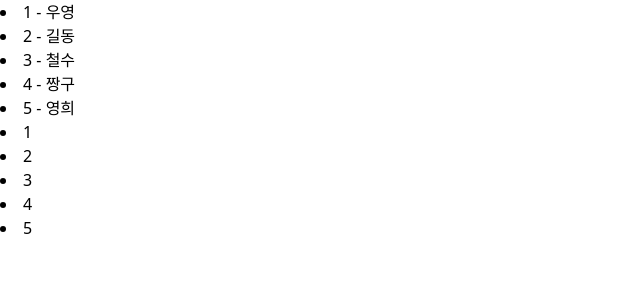
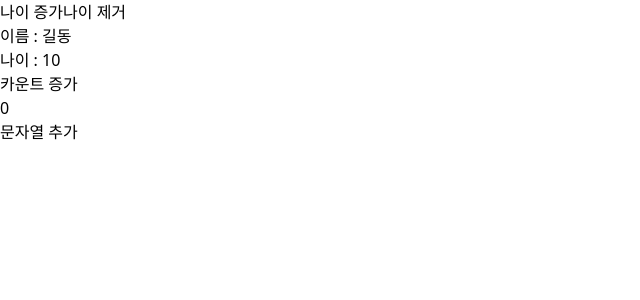
Before and after one commit to mijeong09/sesac-first, a React (Vite) app in the folder js/react/my-react-app/: page / in a window 1280 px wide. Shown: the top 300 px of the page, without its empty margins (0-640 px from the left). Built offline with nearby package versions, Linux system fonts and the light colour scheme.

Commit message:
state 기초

```diff
--- a/js/react/my-react-app/src/App.jsx
+++ b/js/react/my-react-app/src/App.jsx
@@ -1,5 +1,9 @@
 import React from "react";
-import Container from "./components/List/Container";
+import Container from "./components/State/Container";
+import StringState from "./components/State/StringState";
+import NumberState from "./components/State/NumberState";
+import ObjectState from "./components/State/ObjectState";
+import ArrayState from "./components/State/ArrayState";
 // 컴포넌트 함수 외부는 import 문을 제외하고는 작성하지 않는다
 
 // --------------------------------------------
@@ -17,7 +21,9 @@ export default function App() {
   // 영역 2. 태그(HTML 문서)를 return(생성)하는 영역
   return (
     <div>
-      <Container></Container>
+      <ObjectState></ObjectState>
+      <NumberState></NumberState>
+      <StringState></StringState>
     </div>
 
     // <div>
--- /dev/null
+++ b/js/react/my-react-app/src/components/State/ArrayState.jsx
@@ -0,0 +1,29 @@
+import React from "react";
+import { useState } from "react";
+
+export default function ArrayState() {
+  const [arr, setArr] = useState([
+    { id: 1, name: "철수" },
+    { id: 2, name: "영희" },
+    { id: 3, name: "동수" },
+  ]);
+
+  const handleAdd = () => {
+    if (arr.length === 0) {
+      alert("친구 없음");
+      return;
+    }
+    // 마지막 ID
+    let lastId = arr.length;
+
+    // 기존 배열에서 마지막 id와 같은 데이터를 제외한 새로운 배열 생성
+    const newArr = arr.fileter((e) => {
+      if (e["id"] !== lastId) {
+        return true;
+      }
+    });
+    setArr(newArr);
+  };
+
+  return <div>ArrayState</div>;
+}
--- /dev/null
+++ b/js/react/my-react-app/src/components/State/Container.jsx
@@ -0,0 +1,10 @@
+import React from "react";
+import StateBasic from "./StateBasic";
+
+export default function Container() {
+  return (
+    <div>
+      <StateBasic></StateBasic>
+    </div>
+  );
+}
--- /dev/null
+++ b/js/react/my-react-app/src/components/State/NumberState.jsx
@@ -0,0 +1,24 @@
+import React from "react";
+import { useState } from "react";
+
+export default function NumberState() {
+  const [numberState, setNumberState] = useState(0);
+
+  const updateNumberState = () => {
+    let newNum = numberState + 1;
+    setNumberState(newNum);
+  };
+
+  return (
+    <div>
+      <button
+        onClick={() => {
+          updateNumberState();
+        }}
+      >
+        카운트 증가
+      </button>
+      <p>{numberState}</p>
+    </div>
+  );
+}
--- /dev/null
+++ b/js/react/my-react-app/src/components/State/ObjectState.jsx
@@ -0,0 +1,44 @@
+import React, { useState } from "react";
+
+export default function ObjectState() {
+  const [objectState, setObjectState] = useState({
+    age: 10,
+    name: "길동",
+  });
+
+  const updateObjState = () => {
+    let newObj = {
+      ...objectState,
+      age: objectState.age + 1,
+    };
+
+    setObjectState(newObj);
+  };
+
+  const deleteObj = () => {
+    const { age, ...restObj } = objectState;
+    setObjectState(restObj);
+    console.log(objectState["age"]);
+  };
+
+  return (
+    <div>
+      <button
+        onClick={() => {
+          updateObjState();
+        }}
+      >
+        나이 증가
+      </button>
+      <button
+        onClick={() => {
+          deleteObj();
+        }}
+      >
+        나이 제거
+      </button>
+      <p>이름 : {objectState["name"]}</p>
+      <p>나이 : {objectState["age"] || "없음"}</p>
+    </div>
+  );
+}
--- /dev/null
+++ b/js/react/my-react-app/src/components/State/StateBasic.jsx
@@ -0,0 +1,85 @@
+import React from "react";
+// 상태(State) 를 사용하기 위한 모듈
+import { useState } from "react";
+
+// 리액트 훅(Hook)
+// JS 함수와 유사한 개념이지만 함수는 X
+// 함수 : 특정 동작을 수행하는 "코드 블럭"
+// 훅 : 리액트에서 틀정 동작을 수행하는 "도구"
+// useState 훅 : 리액트에서 상태 관리를 수행하는 "도구"
+export default function StateBasic() {
+  // useState 훅은 배열 [ ] 을 생성함
+  // 배열에는 2개의 원소가 존재
+  // [상태를 저장할 변수, 상태를 설정(변경)할 함수]
+
+  // 구조 분해 할당: 배열 - 변수의 위치, 객체 - 변수와 같은 이름
+  // 배열의 구조 분해 할당을 활용
+  /*
+  let array = [1, 2]
+  const [one, two] = array
+  */
+
+  // const [one, two] = [상태를 저장할 변수, 상태를 설정(변경)할 함수]
+  // 변수명과 함수명이 관례적임
+  const [somethingState, setSomethingState] = useState();
+  const [something, setSomething] = useState();
+
+  // 문자열 데이터로 관리하는 상태(State)
+  // string은 상태 데이터를 저장할 변수
+  // setString은 상태 데이터를 변경할 함수
+  const [string, setString] = useState("문자열");
+  // 초기값: 생성될 때 저장할 첫 값
+
+  // 배열 데이터를 관리하는 상태
+  // array : 상태 데이터를 저장하는 변수
+  // setArray : 상태를 변경하는 함수
+  const [array, setArray] = useState([1, 2, 3]);
+
+  function handleClick() {
+    // array.push(4);   // 잘못된 코드 : 상태 데이터를 저장하는 변수를 직접 수정해서
+
+    // 새로운 배열 데이터를 생성해서 변수 newArray에 할당
+    const newArray = [...array, 4];
+
+    // 변수 newArray를 새로운 상태로 변경
+    setArray(newArray);
+
+    console.log("상태 변경");
+    // 상태 데이터를 변경하는 코드
+    // 상태 데이터를 저장한 변수를 직접 수정하면 절대 X
+
+    // 불변성
+    // 메모리 주소가 바뀌는게 중요한 이유:
+    // 리액트는 상태에 저장된 메모리 주소가 바뀌었을 때 화면을 다시 그리기 때문
+    // 화면을 다시 그리는 이유 => 사용자에게 보여줄 데이터가 바뀌었으니까
+    // 리액트는 상태 변수에 저장된 메모리 주소가 그대로라면 상태 변경이 없는 것과 동일함 (효율적임)
+
+    // 변경할 데이터를 상태 변경 함수(setString)에 전달해야함
+    setString("상태 변경");
+  }
+
+  return (
+    <div>
+      {/* button 태그의 onClick 속성에서 handleClick() 함수 실행 */}
+      <button
+        onClick={() => {
+          handleClick();
+        }}
+      >
+        원소 추가
+      </button>
+      {array.map((ele) => {
+        return <li>{ele}</li>;
+      })}
+
+      {/* {string}
+      <button
+        onClick={() => {
+          handleClick();
+        }}
+      >
+        상태변경
+      </button> */}
+    </div>
+  );
+}
--- /dev/null
+++ b/js/react/my-react-app/src/components/State/StringState.jsx
@@ -0,0 +1,24 @@
+import React from "react";
+import { useState } from "react";
+
+export default function StringState() {
+  const [string, setString] = useState("");
+
+  const updateStringState = () => {
+    let newString = `${string} 추가`;
+    setString(newString);
+  };
+
+  return (
+    <div>
+      <button
+        onClick={() => {
+          updateStringState();
+        }}
+      >
+        문자열 추가
+      </button>
+      <p>{string}</p>
+    </div>
+  );
+}
```
